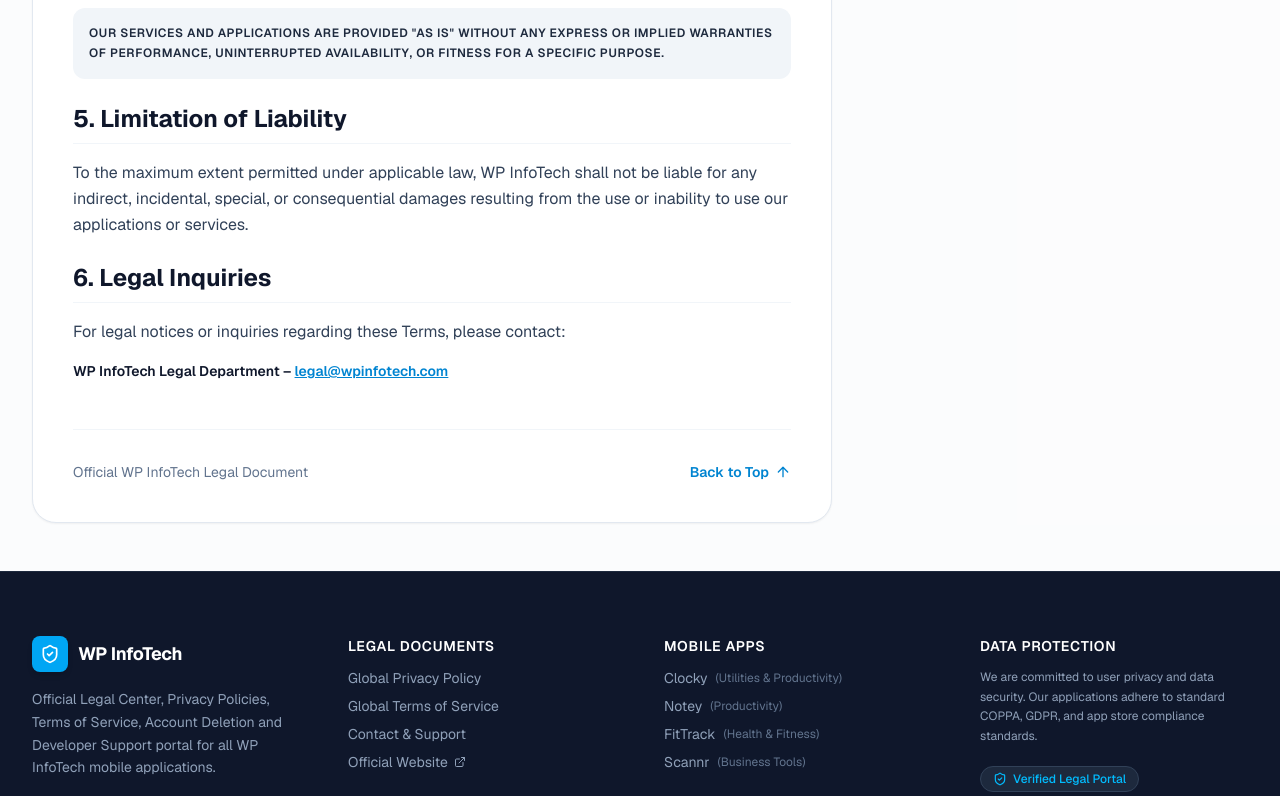
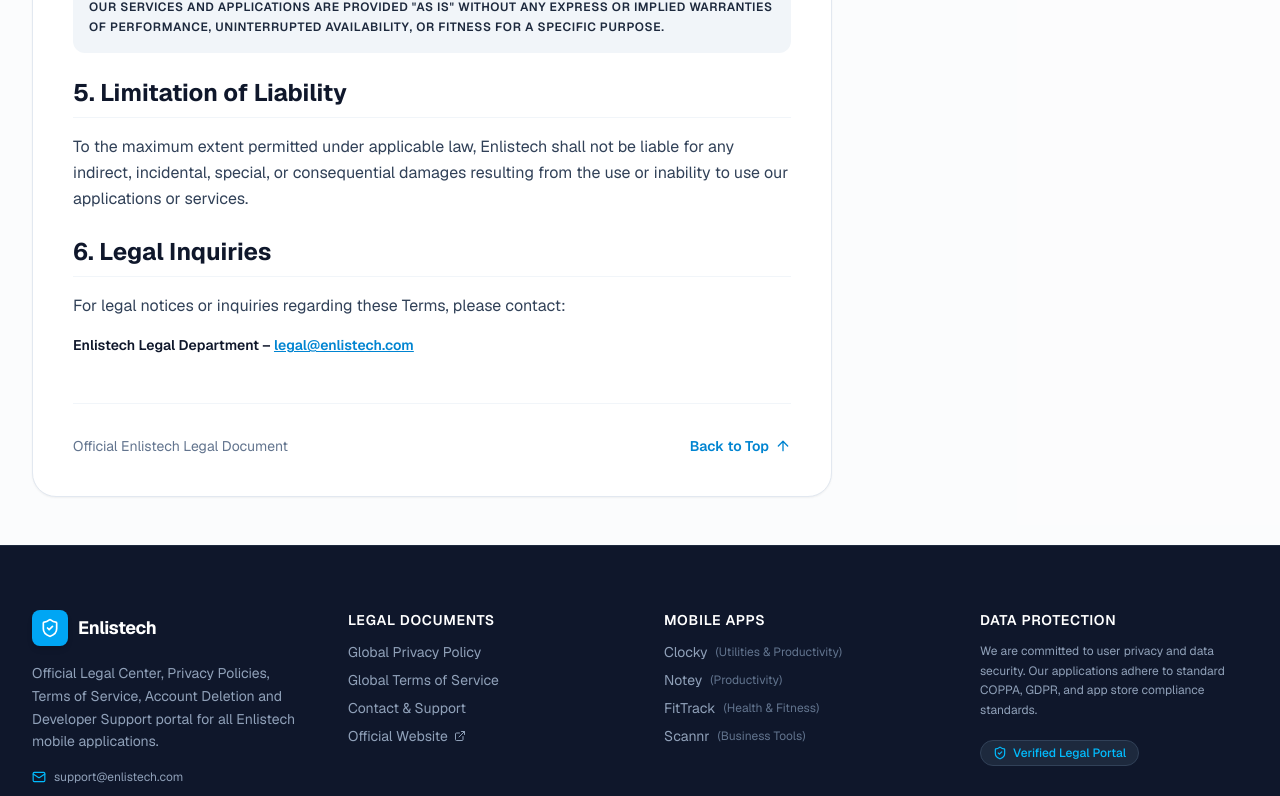
Before and after one commit to jaydipumaretiya/legal-site, a Next.js app: page /terms in a window 1280 px wide. Shown: the part 1000-1796 px from the top of the page. Built offline with nearby package versions, Linux system fonts and the light colour scheme.

Commit message:
refactor: rebrand legal site and application metadata from WP InfoTech to Enlistech

```diff
--- a/app/layout.tsx
+++ b/app/layout.tsx
@@ -22,9 +22,9 @@ export const metadata: Metadata = {
     default: `${COMPANY_INFO.name} Legal Center`,
     template: `%s | ${COMPANY_INFO.name} Legal Center`,
   },
-  description: "Privacy Policies, Terms of Service, Account Deletion instructions, and Support for all WP InfoTech mobile applications.",
+  description: "Privacy Policies, Terms of Service, Account Deletion instructions, and Support for all Enlistech mobile applications.",
   keywords: [
-    "WP InfoTech",
+    "Enlistech",
     "Legal Center",
     "Privacy Policy",
     "Terms of Service",
@@ -46,14 +46,14 @@ export const metadata: Metadata = {
     locale: "en_US",
     url: COMPANY_INFO.baseUrl,
     title: `${COMPANY_INFO.name} Legal Center`,
-    description: "Official Privacy, Terms, Support, and Legal portal for all WP InfoTech mobile applications.",
+    description: "Official Privacy, Terms, Support, and Legal portal for all Enlistech mobile applications.",
     siteName: `${COMPANY_INFO.name} Legal Center`,
   },
   twitter: {
     card: "summary_large_image",
     title: `${COMPANY_INFO.name} Legal Center`,
-    description: "Privacy Policies, Terms of Service, Account Deletion, and Support for all WP InfoTech applications.",
-    creator: "@wpinfotech",
+    description: "Privacy Policies, Terms of Service, Account Deletion, and Support for all Enlistech applications.",
+    creator: "@enlistech",
   },
   robots: {
     index: true,
--- a/components/LegalDocLayout.tsx
+++ b/components/LegalDocLayout.tsx
@@ -4,6 +4,7 @@ import { ReactNode } from "react";
 import Breadcrumb, { BreadcrumbItem } from "@/components/Breadcrumb";
 import { Printer, Copy, Check, ArrowUp } from "lucide-react";
 import { useState } from "react";
+import { COMPANY_INFO } from "@/types/app";
 
 interface LegalDocLayoutProps {
   title: string;
@@ -111,7 +112,7 @@ export default function LegalDocLayout({
 
             {/* Bottom Scroll To Top Button */}
             <div className="pt-8 mt-12 border-t border-slate-100 flex items-center justify-between no-print text-sm">
-              <span className="text-slate-500">Official WP InfoTech Legal Document</span>
+              <span className="text-slate-500">Official {COMPANY_INFO.name} Legal Document</span>
               <button
                 onClick={scrollToTop}
                 className="inline-flex items-center gap-1.5 text-sky-600 hover:text-sky-700 font-semibold"
--- a/components/StructuredData.tsx
+++ b/components/StructuredData.tsx
@@ -47,7 +47,7 @@ export default function StructuredData({ type, app }: StructuredDataProps) {
       "@type": "WebSite",
       name: `${COMPANY_INFO.name} Legal Center`,
       url: COMPANY_INFO.baseUrl,
-      description: "Privacy Policies, Terms of Service, Account Deletion and Support for WP InfoTech applications.",
+      description: `Privacy Policies, Terms of Service, Account Deletion and Support for ${COMPANY_INFO.name} applications.`,
     };
   }
 
--- a/data/apps.ts
+++ b/data/apps.ts
@@ -5,7 +5,7 @@ export const apps: AppConfig[] = [
     slug: "clocky",
     name: "Clocky",
     description: "Smart Alarm Clock & Sleep Assistant",
-    developer: "WP InfoTech",
+    developer: "Enlistech",
     supportEmail: "support@enlistech.com",
     website: "https://legal.enlistech.com",
     packageName: "com.enlistech.clocky",
@@ -56,7 +56,7 @@ export const apps: AppConfig[] = [
     slug: "notey",
     name: "Notey",
     description: "Minimalist Markdown & Cloud Synced Notes",
-    developer: "WP InfoTech",
+    developer: "Enlistech",
     supportEmail: "support@enlistech.com",
     website: "https://legal.enlistech.com",
     packageName: "com.enlistech.notey",
@@ -90,7 +90,7 @@ export const apps: AppConfig[] = [
       "Navigate to Settings > Account Profile.",
       "Scroll down to the Danger Zone and select 'Delete Account'.",
       "Confirm your account password to permanently purge all synced notes and user data from our servers.",
-      "Alternatively, email support@wpinfotech.com from your registered email address with the subject 'Notey Account Deletion'."
+      "Alternatively, email support@enlistech.com from your registered email address with the subject 'Notey Account Deletion'."
     ],
 
     faqs: [
@@ -108,7 +108,7 @@ export const apps: AppConfig[] = [
     slug: "fittrack",
     name: "FitTrack",
     description: "Daily Workout, Activity & Health Log",
-    developer: "WP InfoTech",
+    developer: "Enlistech",
     supportEmail: "support@enlistech.com",
     website: "https://legal.enlistech.com",
     packageName: "com.enlistech.fittrack",
@@ -141,7 +141,7 @@ export const apps: AppConfig[] = [
       "Open FitTrack and go to Profile > Settings.",
       "Tap 'Account Security' > 'Request Data Erasure & Account Deletion'.",
       "Click 'Confirm Permanent Deletion'. All health records will be purged immediately.",
-      "You can also contact support@wpinfotech.com for manual account deletion."
+      "You can also contact support@enlistech.com for manual account deletion."
     ],
 
     faqs: [
@@ -155,7 +155,7 @@ export const apps: AppConfig[] = [
     slug: "scannr",
     name: "Scannr",
     description: "HD PDF Scanner & OCR Text Extractor",
-    developer: "WP InfoTech",
+    developer: "Enlistech",
     supportEmail: "support@enlistech.com",
     website: "https://legal.enlistech.com",
     packageName: "com.enlistech.scannr",
--- a/package.json
+++ b/package.json
@@ -1,5 +1,5 @@
 {
-  "name": "wpinfotech-legal-site",
+  "name": "enlistech-legal-site",
   "version": "0.1.0",
   "private": true,
   "scripts": {
--- a/types/app.ts
+++ b/types/app.ts
@@ -29,11 +29,11 @@ export interface AppConfig {
 }
 
 export const COMPANY_INFO = {
-  name: "WP InfoTech",
-  legalName: "WP InfoTech Solutions",
-  domain: "legal.wpinfotech.com",
-  baseUrl: "https://legal.wpinfotech.com",
-  supportEmail: "support@wpinfotech.com",
-  contactEmail: "legal@wpinfotech.com",
-  website: "https://wpinfotech.com"
+  name: "Enlistech",
+  legalName: "Enlistech Solutions",
+  domain: "legal.enlistech.com",
+  baseUrl: "https://legal.enlistech.com",
+  supportEmail: "support@enlistech.com",
+  contactEmail: "legal@enlistech.com",
+  website: "https://enlistech.com"
 };
```
